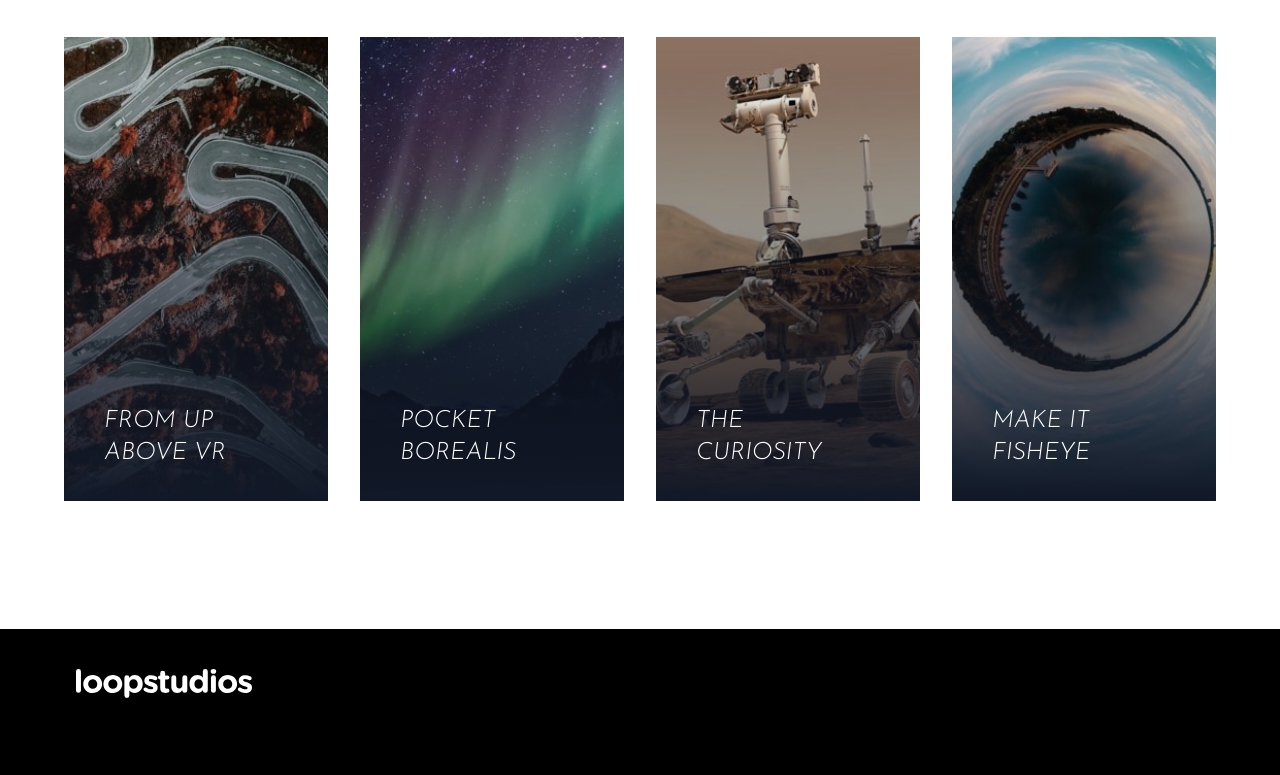
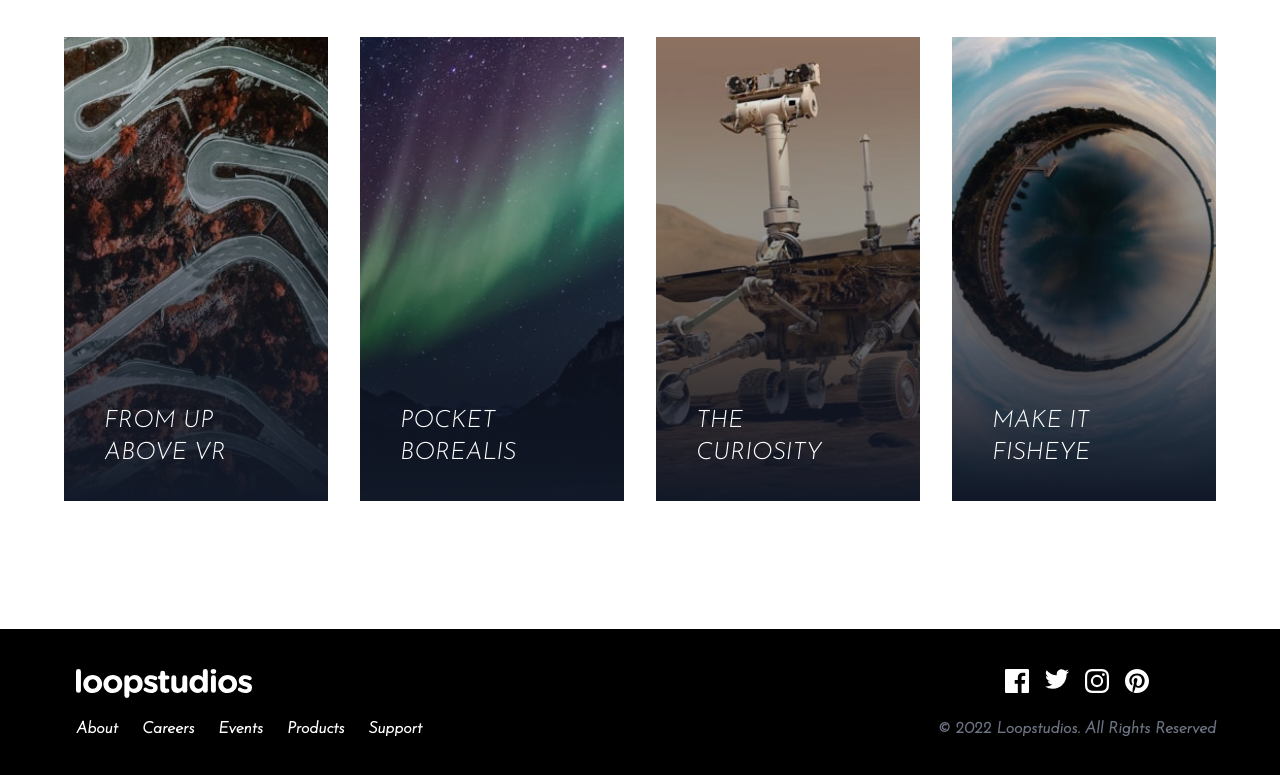
Before and after one commit to Luthando496/loop-studios, a website: page index.html in a window 1280 px wide. Shown: the part 2007-2782 px from the top of the page. Drawn offline with Linux system fonts and the light colour scheme.

Commit message:
second commit

```diff
--- a/index.html
+++ b/index.html
@@ -272,7 +272,7 @@
       <!-- container -->
       <div class="container max-w-6xl py-10 mx-auto">
         <!-- footer flex container -->
-        <div class="flex col md:flex-row items-center mb-8 space-y6 md:space-y-0 md:justify-between md:items-start">
+        <div class="flex flex-col md:flex-row items-center mb-8 space-y6 md:space-y-0 md:justify-between md:items-start">
           <!-- menu and logos container -->
           <div class="flex flex-col items-center space-y-8 md:items-start md:space-y-4">
             <div class="h-8">
@@ -283,7 +283,30 @@
 
             <div class="flex flex-col items-center space-y-4 font-bold text-white md:flex-row md:space-y-0 md:space-x-6 md:ml-3">
               <!-- item 1 -->
-              <div class="h-10 group"></div>
+              <div class="h-10 group">
+                <a href="#">About</a>
+                <div class="mx-2 group-hover:border-b group-hover border-blue-50"></div>
+              </div>
+              <!-- item 2 -->
+              <div class="h-10 group">
+                <a href="#">Careers</a>
+                <div class="mx-2 group-hover:border-b group-hover border-blue-50"></div>
+              </div>
+              <!-- item 3 -->
+              <div class="h-10 group">
+                <a href="#">Events</a>
+                <div class="mx-2 group-hover:border-b group-hover border-blue-50"></div>
+              </div>
+              <!-- item 4 -->
+              <div class="h-10 group">
+                <a href="#">Products</a>
+                <div class="mx-2 group-hover:border-b group-hover border-blue-50"></div>
+              </div>
+              <!-- item 5 -->
+              <div class="h-10 group">
+                <a href="#">Support</a>
+                <div class="mx-2 group-hover:border-b group-hover border-blue-50"></div>
+              </div>
 
             </div>
 
@@ -291,6 +314,39 @@
 
 
           <!-- social and copy container -->
+
+          <div class="flex flex-col items-center justify-space-between space-y-4 text-gray-500">
+            <div class="flex items-center justify-center space-x-4 md:justify-end mx-auto md:mx-0">
+              <!-- icon 1 -->
+              <div class="h-8 group">
+                <a href="#">
+                  <img src="images/icon-facebook.svg" alt="">
+                </a>
+              </div>
+              <!-- icon 12-->
+              <div class="h-8 group">
+                <a href="#">
+                  <img src="images/icon-twitter.svg" alt="">
+                </a>
+              </div>
+              <!-- icon 3 -->
+              <div class="h-8 group">
+                <a href="#">
+                  <img src="images/icon-instagram.svg" alt="">
+                </a>
+              </div>
+              <!-- icon 4 -->
+              <div class="h-8 group">
+                <a href="#">
+                  <img src="images/icon-pinterest.svg" alt="" class="fill-red-600">
+                </a>
+              </div>
+            </div>
+            <!-- Copy -->
+            <div class="font-bold">
+              &copy; 2022 Loopstudios. All Rights Reserved
+            </div>
+          </div>
         </div>
       </div>
     </footer>
```
Also changed, not shown: css/style.css.
